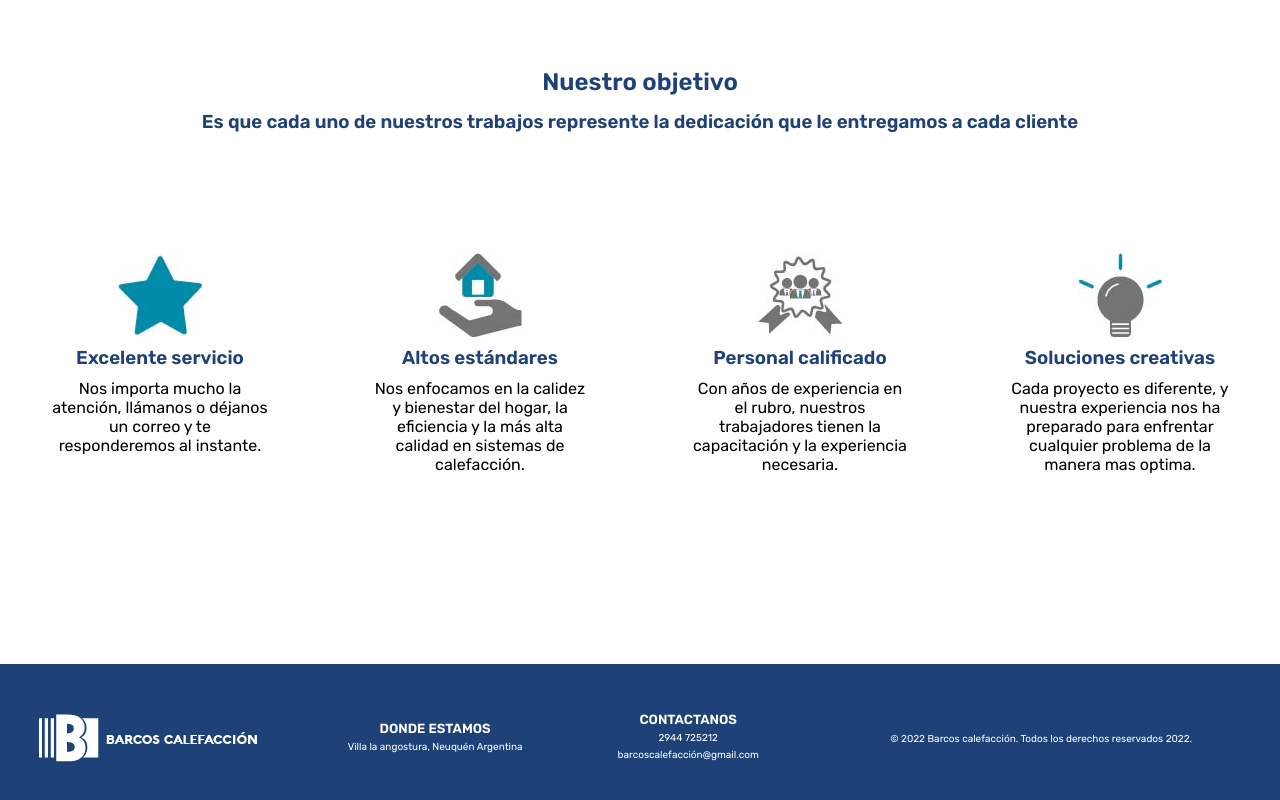
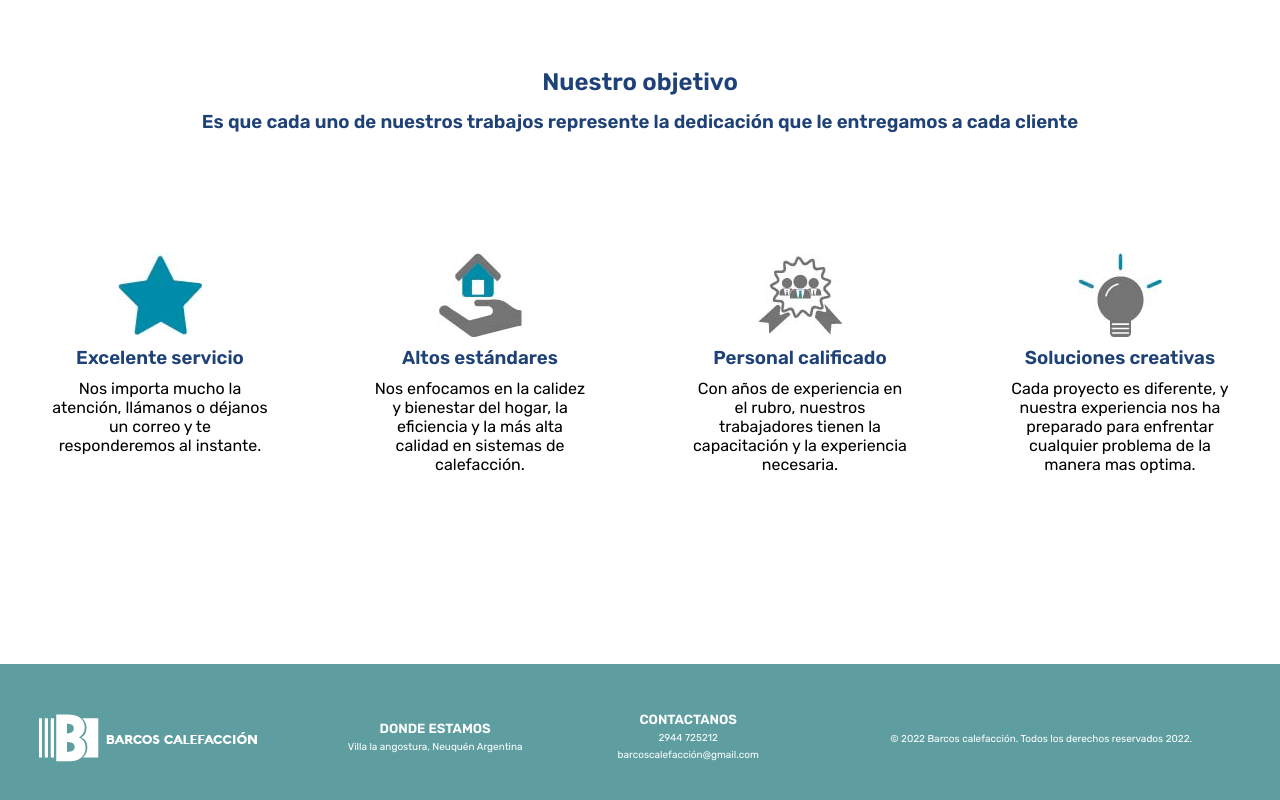
Before and after one commit to Alejandra-Barcos/Animaciones-y-GitHub, a plain HTML site: page index.html in a window 1280 px wide. Shown: the part 866-1666 px from the top of the page. Drawn offline with nearby package versions, Linux system fonts and the light colour scheme.

Commit message:
cambie color del footer

```diff
--- a/assets/css/style.css
+++ b/assets/css/style.css
@@ -125,7 +125,7 @@
 
 .footer{
     grid-area: footer;
-    background-color: #1e4177;
+    background-color: cadetblue;
     display: flex;
     align-items: center;
     justify-content: space-around;
```
